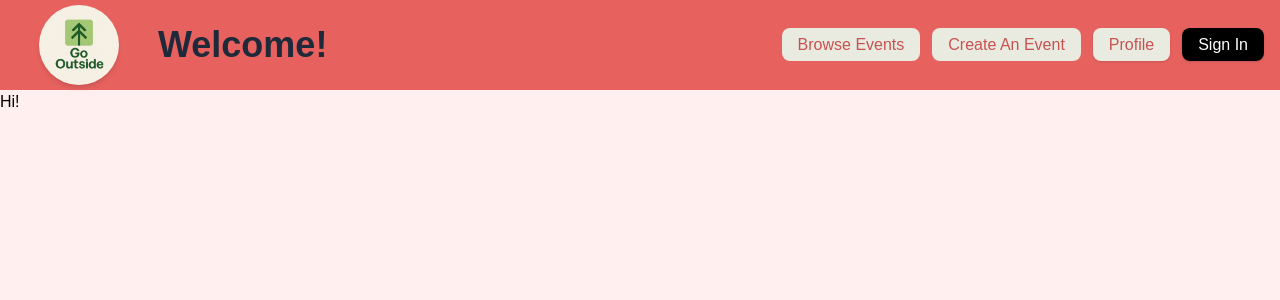
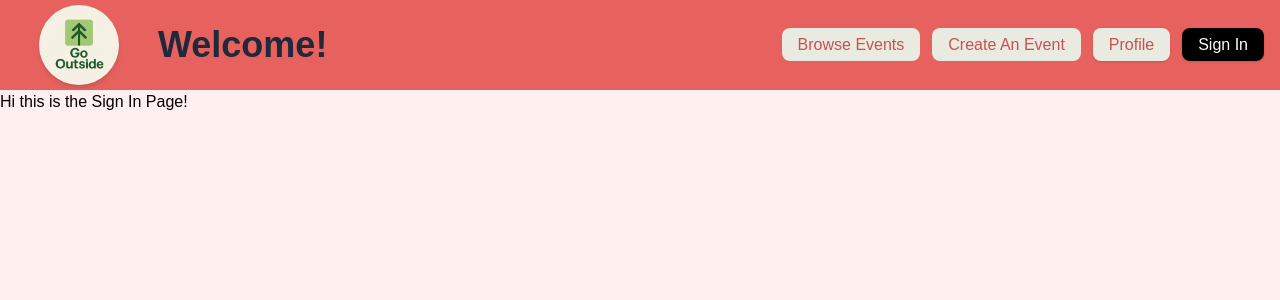
Before and after one commit to Mustafa-K4/CSCI4300, a Next.js app: page /pages/SignIn in a window 1280 px wide. Shown: the top 300 px of the page. Built offline with nearby package versions, Linux system fonts and the light colour scheme.

Commit message:
First commit

```diff
--- a/src/app/pages/SignIn/page.jsx
+++ b/src/app/pages/SignIn/page.jsx
@@ -4,7 +4,7 @@ export default function SignInPage() {
     return (
         <>
             <article className="block">
-                <p> Hi!</p>
+                <p> Hi this is the Sign In Page!</p>
             </article>
     </>
     );
```
